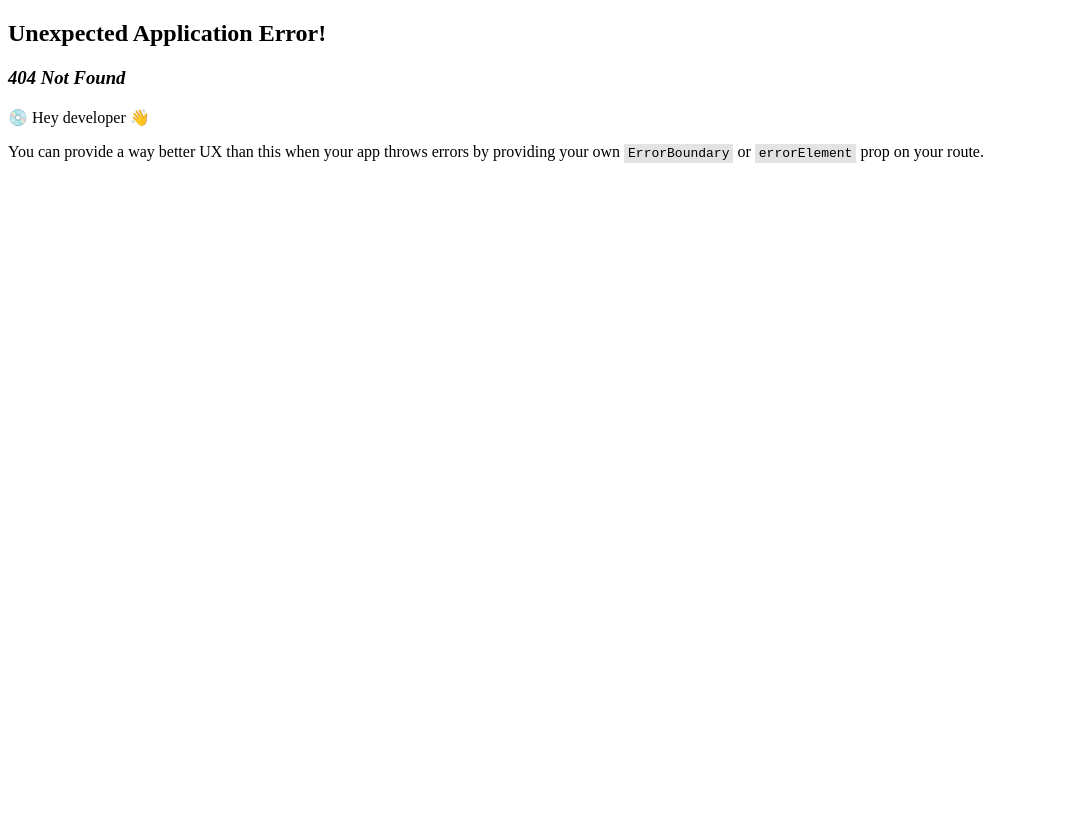
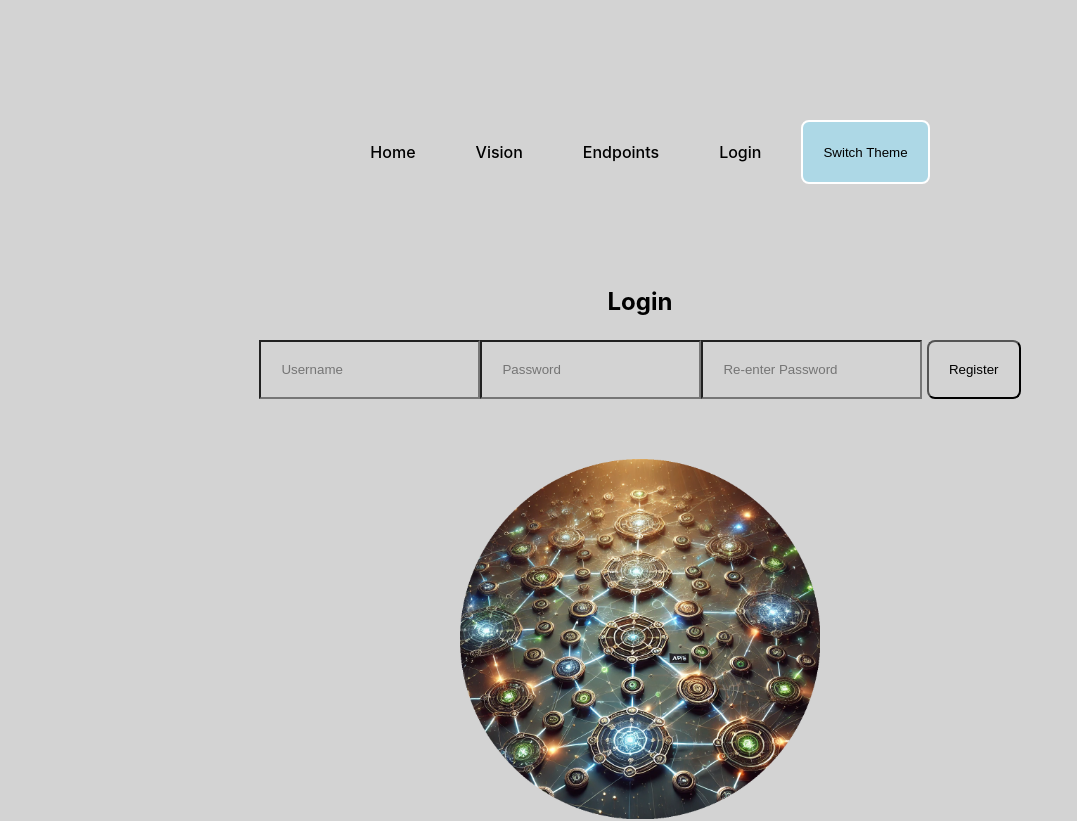
Before and after one commit to Claus0200/SP3_frontend, a React (Vite) app: page /signup in a window 1280 px wide. Before the commit this address had no page. Shown: the top 821 px of the page, without its empty margins (0-1077 px from the left). Before the commit the page ends 800 px from the top, so only its background shows below. Built offline with nearby package versions, Linux system fonts and the light colour scheme.

Commit message:
Signup done

```diff
--- a/src/assets/apiFacade.js
+++ b/src/assets/apiFacade.js
@@ -36,7 +36,7 @@ object when you do)*/
       const jsonPayload = decodeURIComponent(
         atob(base64)
           .split("")
-            .map((c) => `%${(`00${c.charCodeAt(0).toString(16)}`).slice(-2)}`)
+          .map((c) => `%${`00${c.charCodeAt(0).toString(16)}`.slice(-2)}`)
           .join("")
       );
       return JSON.parse(jsonPayload);
@@ -48,7 +48,7 @@ object when you do)*/
 
   // Get username from the token
   const getUsername = () => {
-      const token = localStorage.getItem('jwtToken');
+    const token = localStorage.getItem("jwtToken");
     if (token) {
       const decoded = decodeToken(token); // Ensure you are decoding the token correctly
       return decoded.username; // Make sure the decoded object has 'username' field
@@ -61,18 +61,45 @@ object when you do)*/
       username: user,
       password: password,
     });
-      console.log("login: ", user, password);  // This is already logged
+
+    console.log("login: ", user, password); // This is already logged
+
     try {
       const res = await fetch(URL + "/auth/login", options);
       const data = await handleHttpErrors(res);
-        console.log("Login response data:", data);  // Log the full response from the API
+
+      console.log("Login response data:", data); // Log the full response from the API
 
       // Set token in localStorage
       setToken(data.token);
-        console.log("Token set in localStorage:", data.token);  // Log the token to ensure it's stored
-
+      console.log("Token set in localStorage:", data.token); // Log the token to ensure it's stored
     } catch (error) {
       console.error("Login failed", error);
+    }
+  };
+
+  const signUp = async (user, password) => {
+    const options = makeOptions("POST", false, {
+      username: user,
+      password: password,
+    });
+
+    console.log("Signup: ", user, password); // This is already logged
+
+    try {
+      const res = await fetch(URL + "/auth/register", options);
+      const data = await handleHttpErrors(res);
+
+      console.log("Signup response data:", data); // Log the full response from the API
+
+      if (data.token) {
+        setToken(data.token);
+        console.log("Token set in localStorage:", data.token); // If a token is returned
+      } else {
+        console.log("Signup successful, no token returned.");
+      }
+    } catch (error) {
+      console.error("Signup failed", error);
     }
   };
 
@@ -105,6 +132,7 @@ object when you do)*/
     login,
     logout,
     fetchData,
+    signUp,
   };
 }
 const facade = apiFacade();
--- a/src/layouts/MainLayout.jsx
+++ b/src/layouts/MainLayout.jsx
@@ -8,6 +8,7 @@ import { darkTheme, lightTheme } from "../styles/Theme";
 import image from "../assets/logo.png";
 import apiFacade from "../assets/apiFacade";
 import Login from "../pages/Login";
+import Signup from "../pages/Signup";
 
 const Container = styled.div`
   display: flex;
--- a/src/main.jsx
+++ b/src/main.jsx
@@ -6,6 +6,7 @@ import MainLayout from './layouts/MainLayout.jsx'
 import Vision from './pages/Vision.jsx'
 import Endpoints from './pages/Endpoints.jsx'
 import Login from './pages/Login.jsx'
+import Signup from './pages/Signup.jsx'
 
 const router = createBrowserRouter(
 
@@ -15,6 +16,7 @@ const router = createBrowserRouter(
       <Route path="vision" element={<Vision />} />
       <Route path="endpoints" element={<Endpoints />} />
       <Route path="login" element={<Login />} />
+      <Route path="signup" element={<Signup/>} />
     </Route>
   )
 )
--- a/src/pages/Login.jsx
+++ b/src/pages/Login.jsx
@@ -1,6 +1,7 @@
 import { useState } from "react";
 import { useNavigate, useOutletContext } from "react-router-dom";
 import apiFacade from "../assets/apiFacade";
+import { NavLink } from "react-router-dom";
 
 function Login() {
   const [loginCredentials, setLoginCredentials] = useState({
@@ -49,6 +50,7 @@ function Login() {
         onChange={onChange}
       />
       <button type="submit">Login</button>
+      <h3><NavLink className="nav-link" to="/signup">Signup</NavLink></h3>
     </form>
   );
 }
--- /dev/null
+++ b/src/pages/Signup.jsx
@@ -0,0 +1,70 @@
+import { NavLink } from "react-router-dom";
+import { useState } from "react";
+import { useNavigate, useOutletContext } from "react-router-dom";
+import apiFacade from "../assets/apiFacade"
+
+function Signup() {
+      const [loginCredentials, setLoginCredentials] = useState({
+        username: "",
+        password: "",
+        repassword: "",
+      });
+
+  const navigate = useNavigate();
+  const [error, setError] = useState(""); // State for error messages
+
+      const performSignup = (evt) => {
+        evt.preventDefault();
+            // Check if passwords match
+    if (loginCredentials.password !== loginCredentials.repassword) {
+        setError("Passwords do not match.");
+        return; // Prevent form submission
+      }
+        apiFacade
+          .signUp(loginCredentials.username, loginCredentials.password)
+          .then(() => {
+            navigate("/login"); // Redirect to home after login
+          })
+          .catch((error) => {
+            console.error("Signup failed", error);
+            setError("Signup failed. Please try again.")
+          });
+      };
+
+      const onChange = (evt) => {
+        setLoginCredentials({
+          ...loginCredentials,
+          [evt.target.id]: evt.target.value,
+        });
+      };
+
+  return (
+    <form onSubmit={performSignup}>
+      <h2>Login</h2>
+      <input
+        id="username"
+        placeholder="Username"
+        value={loginCredentials.username}
+        onChange={onChange}
+      />
+      <input
+        id="password"
+        type="password"
+        placeholder="Password"
+        value={loginCredentials.password}
+        onChange={onChange}
+      />
+    <input
+        id="repassword"
+        type="password"
+        placeholder="Re-enter Password"
+        value={loginCredentials.repassword}
+        onChange={onChange}
+      />
+        {error && <p style={{ color: "red" }}>{error}</p>} {/* Display error message */}
+      <button type="submit">Register</button>
+      </form>
+  );
+}
+
+export default Signup;
```
Lines whose indentation alone changed are shown as unchanged.
